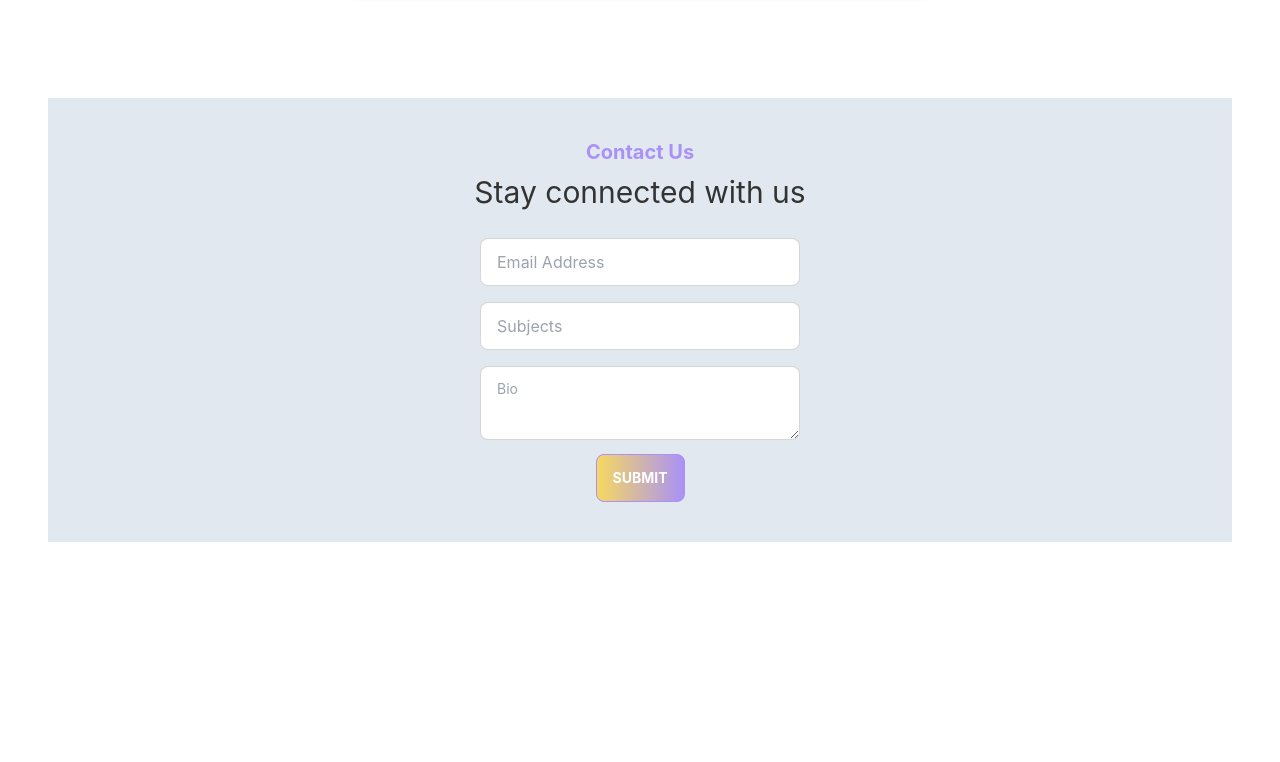
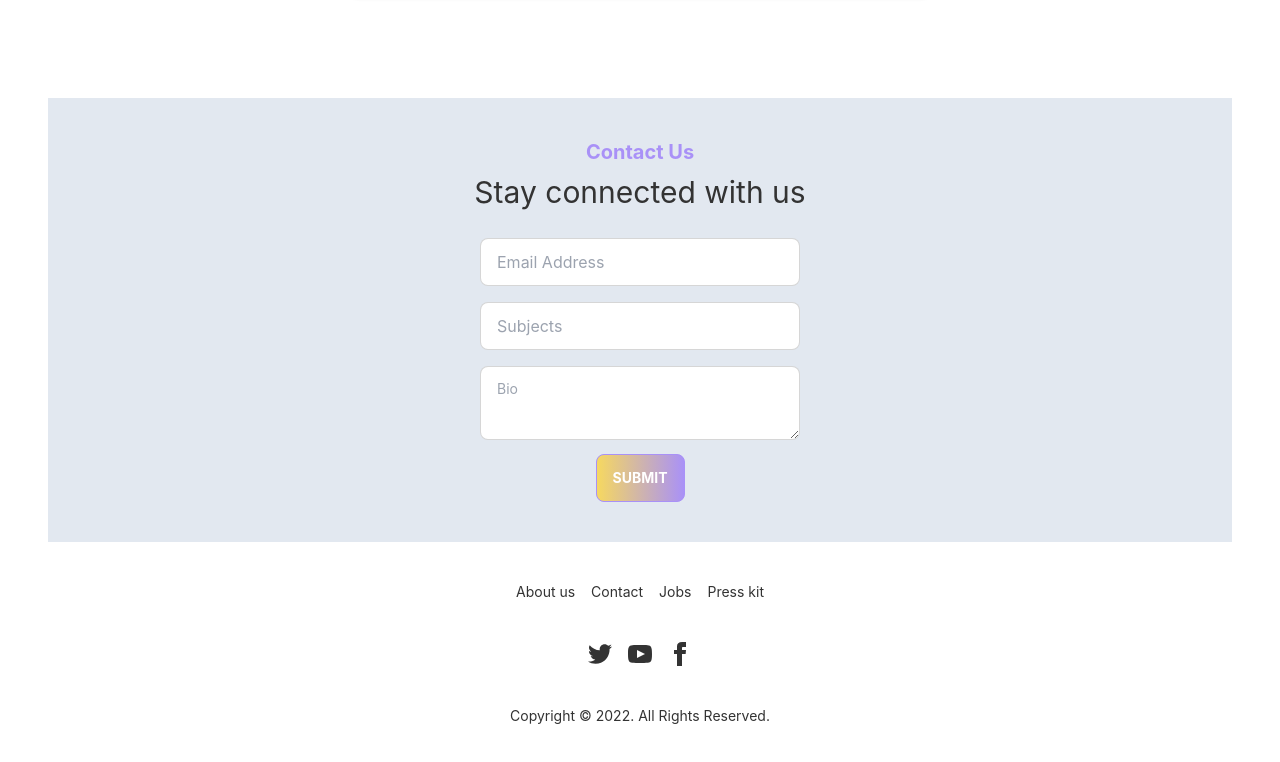
Before and after one commit to mdsultanrazibuddin/manufacturer-website, a React (Create React App) app: page / in a window 1280 px wide. Shown: the part 3150-3912 px from the top of the page. Before the commit the page ends 3692 px from the top, so only its background shows below. Built offline with nearby package versions, Linux system fonts and the light colour scheme; no server answers.

Commit message:
footer prepared

```diff
--- /dev/null
+++ b/src/Pages/Home/Footer.js
@@ -0,0 +1,32 @@
+import React from 'react';
+import { Link } from 'react-router-dom';
+
+const footer = () => {
+    const date = new Date();
+    const year = date.getFullYear();
+
+    return (
+        <div>
+            <footer class="footer footer-center p-10  text-base-content rounded">
+  <div class="grid grid-flow-col gap-4">
+    <a class="link link-hover">About us</a>
+    <a class="link link-hover">Contact</a>
+    <a class="link link-hover">Jobs</a>
+    <a class="link link-hover">Press kit</a>
+  </div>
+  <div>
+    <div class="grid grid-flow-col gap-4">
+      <a><svg xmlns="http://www.w3.org/2000/svg" width="24" height="24" viewBox="0 0 24 24" class="fill-current"><path d="M24 4.557c-.883.392-1.832.656-2.828.775 1.017-.609 1.798-1.574 2.165-2.724-.951.564-2.005.974-3.127 1.195-.897-.957-2.178-1.555-3.594-1.555-3.179 0-5.515 2.966-4.797 6.045-4.091-.205-7.719-2.165-10.148-5.144-1.29 2.213-.669 5.108 1.523 6.574-.806-.026-1.566-.247-2.229-.616-.054 2.281 1.581 4.415 3.949 4.89-.693.188-1.452.232-2.224.084.626 1.956 2.444 3.379 4.6 3.419-2.07 1.623-4.678 2.348-7.29 2.04 2.179 1.397 4.768 2.212 7.548 2.212 9.142 0 14.307-7.721 13.995-14.646.962-.695 1.797-1.562 2.457-2.549z"></path></svg></a>
+      <a><svg xmlns="http://www.w3.org/2000/svg" width="24" height="24" viewBox="0 0 24 24" class="fill-current"><path d="M19.615 3.184c-3.604-.246-11.631-.245-15.23 0-3.897.266-4.356 2.62-4.385 8.816.029 6.185.484 8.549 4.385 8.816 3.6.245 11.626.246 15.23 0 3.897-.266 4.356-2.62 4.385-8.816-.029-6.185-.484-8.549-4.385-8.816zm-10.615 12.816v-8l8 3.993-8 4.007z"></path></svg></a>
+      <a><svg xmlns="http://www.w3.org/2000/svg" width="24" height="24" viewBox="0 0 24 24" class="fill-current"><path d="M9 8h-3v4h3v12h5v-12h3.642l.358-4h-4v-1.667c0-.955.192-1.333 1.115-1.333h2.885v-5h-3.808c-3.596 0-5.192 1.583-5.192 4.615v3.385z"></path></svg></a>
+    </div>
+  </div>
+  <div>
+    <p>Copyright &copy;  {year}. All Rights Reserved.</p>
+  </div>
+</footer>
+        </div>
+    );
+};
+
+export default footer;
--- a/src/Pages/Home/Home.js
+++ b/src/Pages/Home/Home.js
@@ -4,6 +4,7 @@
 import Banner from './Banner';
 import Contact from './Contact';
 import Summary from './Summary';
+import Footer from './Footer';
 
 const Home = () => {
     return (
@@ -14,6 +15,7 @@
             <AboutUs/>
             <Summary/>
             <Contact/>
+            <Footer/>
         </div>
     );
 };
```
